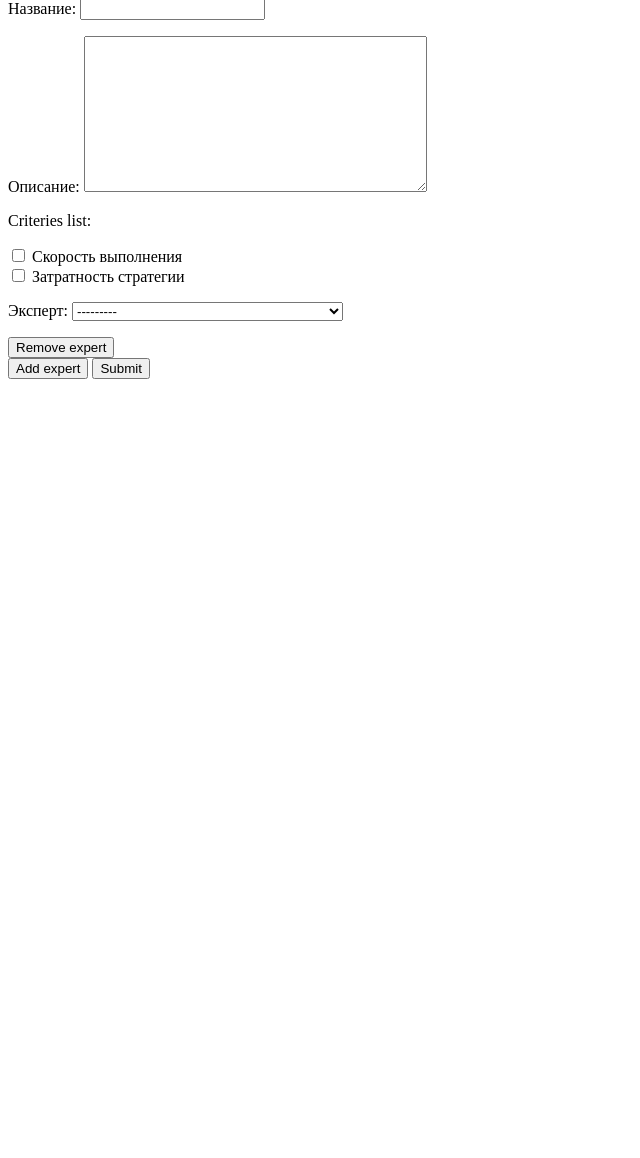
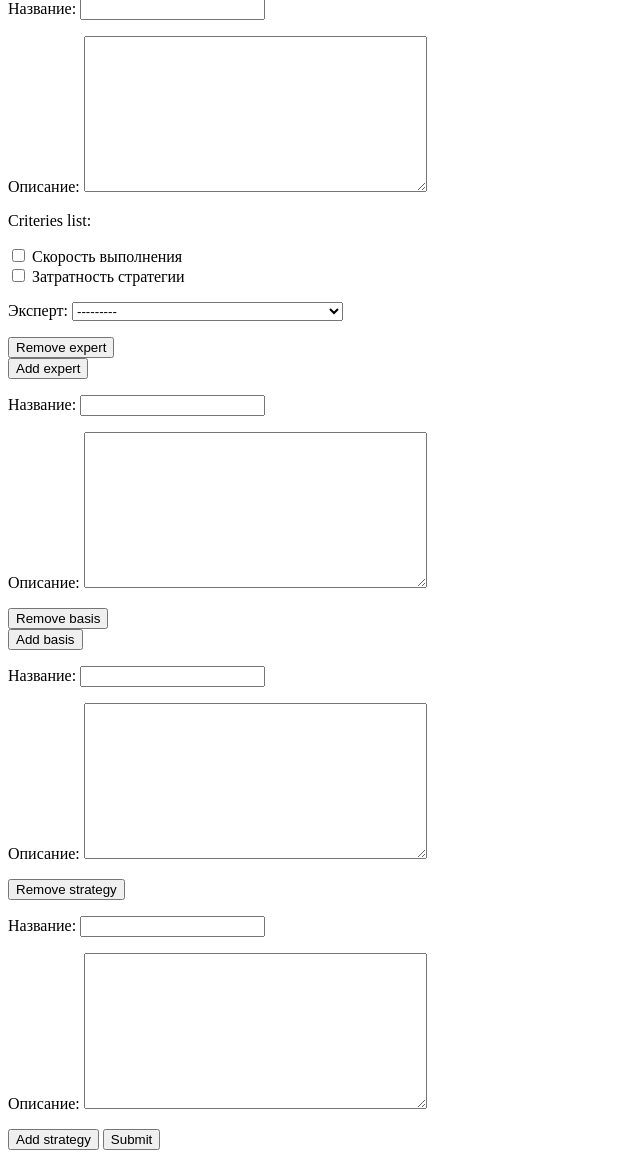
Before and after one commit to pdogger/vkr_incidents, a Django app: page /incident/create in a window 1280 px wide. Shown: the part 17-1175 px from the top of the page, without its empty margins (0-640 px from the left). Before the commit the page ends 396 px from the top, so only its background shows below. Run offline with Django 5.2, Linux system fonts and the light colour scheme; a user stored in the database is signed in; data comes from the database, SQL or seed files in the repository; both versions use the stored data as it was after the commit.

Commit message:
implemented create incident page

```diff
--- a/vkr/incidents/forms.py
+++ b/vkr/incidents/forms.py
@@ -2,7 +2,7 @@ from django import forms
 from django.contrib.auth.forms import AuthenticationForm
 from django.contrib.auth.models import User
 
-from .models import Incident, IncidentCritery, IncidentExpert, Critery
+from .models import Basis, Incident, IncidentBasis, IncidentCritery, IncidentExpert, Critery, Strategy
 
 
 class LoginUserForm(AuthenticationForm):
@@ -40,5 +40,40 @@ ExpertFormSet = forms.inlineformset_factory(
     form=IncidentExpertForm,
     extra=1,
     max_num=6,
-    can_delete=False
+    can_delete=False,
+    validate_max=True
 )
+
+
+class BasisForm(forms.ModelForm):
+    class Meta:
+        model = Basis
+        fields = ['name', 'description']
+
+
+BasisFormSet = forms.formset_factory(
+    BasisForm,
+    extra=0,
+    can_delete=False,
+    min_num=1,
+    validate_min=True,
+    max_num=7,
+    validate_max=True
+)
+
+
+class StrategyForm(forms.ModelForm):
+    class Meta:
+        model = Strategy
+        fields = ['name', 'description']
+
+
+StrategyFormSet = forms.formset_factory(
+    StrategyForm,
+    extra=0,
+    can_delete=False,
+    min_num=2,
+    validate_min=True,
+    max_num=7,
+    validate_max=True
+)
--- a/vkr/incidents/templates/incidents/incident_create.html
+++ b/vkr/incidents/templates/incidents/incident_create.html
@@ -6,17 +6,41 @@
         $(document).ready(function() {
             $('#add-expert').click(function() {
                 var form_idx = $('.expert-form').length;
-                var form = $('#empty-form').html().replace(/__prefix__/g, form_idx);
+                var form = $('#empty-expert-form').html().replace(/__prefix__/g, form_idx);
                 $('.expert-formset').append('<div class="expert-form">' + form + '</div>');
-                // Обновление значения TOTAL_FORMS
                 $('#id_incidentexpert_set-TOTAL_FORMS').val(form_idx + 1);
             });
 
             $('.remove-expert').click(function() {
                 $('.expert-form').last().remove();
-                // Обновление значения TOTAL_FORMS
                 var forms = $('.expert-form').length;
                 $('#id_incidentexpert_set-TOTAL_FORMS').val(forms);
+            });
+
+            $('#add-basis').click(function() {
+                var form_idx = $('.basis-form').length;
+                var form = $('#empty-basis-form').html().replace(/__prefix__/g, form_idx);
+                $('.basis-formset').append('<div class="basis-form">' + form + '</div>');
+                $('#id_incidentbasis-TOTAL_FORMS').val(form_idx + 1);
+            });
+
+            $('.remove-basis').click(function() {
+                $('.basis-form').last().remove();
+                var forms = $('.basis-form').length;
+                $('#id_incidentbasis-TOTAL_FORMS').val(forms);
+            });
+
+            $('#add-strategy').click(function() {
+                var form_idx = $('.strategy-form').length;
+                var form = $('#empty-strategy-form').html().replace(/__prefix__/g, form_idx);
+                $('.strategy-formset').append('<div class="strategy-form">' + form + '</div>');
+                $('#id_incidentstrategy-TOTAL_FORMS').val(form_idx + 1);
+            });
+
+            $('.remove-strategy').click(function() {
+                $('.strategy-form').last().remove();
+                var forms = $('.strategy-form').length;
+                $('#id_incidentstrategy-TOTAL_FORMS').val(forms);
             });
         });
     </script>
@@ -27,7 +51,7 @@
         {{ incident_form.as_p }}
         <div class="expert-formset">
             {{ expert_formset.management_form }}
-            <div id="empty-form" style="display:none;">
+            <div id="empty-expert-form" style="display:none;">
                 {{ expert_formset.empty_form.as_p }}
             </div>
             {% for form in expert_formset.forms %}
@@ -40,6 +64,39 @@
             {% endfor %}
         </div>
         <button type="button" id="add-expert">Add expert</button>
+
+        <div class="basis-formset">
+            {{ basis_formset.management_form }}
+            <div id="empty-basis-form" style="display:none;">
+                {{ basis_formset.empty_form.as_p }}
+            </div>
+            {% for form in basis_formset.forms %}
+                <div class="basis-form">
+                    {{ form.as_p }}
+                    {% if forloop.first %}
+                        <button type="button" class="remove-basis">Remove basis</button>
+                    {% endif %}
+                </div>
+            {% endfor %}
+        </div>
+        <button type="button" id="add-basis">Add basis</button>
+
+        <div class="strategy-formset">
+            {{ strategy_formset.management_form }}
+            <div id="empty-strategy-form" style="display:none;">
+                {{ strategy_formset.empty_form.as_p }}
+            </div>
+            {% for form in strategy_formset.forms %}
+                <div class="strategy-form">
+                    {{ form.as_p }}
+                    {% if forloop.first %}
+                        <button type="button" class="remove-strategy">Remove strategy</button>
+                    {% endif %}
+                </div>
+            {% endfor %}
+        </div>
+        <button type="button" id="add-strategy">Add strategy</button>
+
         <button type="submit">Submit</button>
     </form>
 </body>
--- a/vkr/incidents/views.py
+++ b/vkr/incidents/views.py
@@ -7,8 +7,8 @@ from django.http import Http404, HttpResponse, HttpResponseRedirect
 from django.shortcuts import redirect, render
 from django.utils import timezone
 
-from .models import Incident, Expert, IncidentExpert
-from .forms import ExpertFormSet, IncidentForm, LoginUserForm
+from .models import Basis, Incident, Expert, IncidentBasis, IncidentExpert, IncidentStrategy, Strategy
+from .forms import BasisFormSet, ExpertFormSet, IncidentForm, LoginUserForm, StrategyFormSet
 from .utils.calculate import calculate_incident, check_all_experts_done, get_all_scores
 
 
@@ -53,6 +53,8 @@ def incident_create(request) -> HttpResponseRedirect | HttpResponse:
     if request.method == 'POST':
         incident_form = IncidentForm(request.POST)
         expert_formset = ExpertFormSet(request.POST)
+        basis_formset = BasisFormSet(request.POST, prefix='incidentbasis')
+        strategy_formset = StrategyFormSet(request.POST, prefix='incidentstrategy')
 
         if incident_form.is_valid() and expert_formset.is_valid():
             incident = incident_form.save(commit=False)
@@ -76,12 +78,25 @@ def incident_create(request) -> HttpResponseRedirect | HttpResponse:
                 expert.incident = incident
                 expert.save()
 
+            for num, basis_data in enumerate(basis_formset.cleaned_data):
+                basis = Basis.objects.create(**basis_data)
+                IncidentBasis.objects.create(incident=incident, basis=basis, basis_number=num + 1)
+
+            for num, strategy_data in enumerate(strategy_formset.cleaned_data):
+                strategy = Strategy.objects.create(**strategy_data)
+                IncidentStrategy.objects.create(incident=incident,
+                                                strategy=strategy,
+                                                strategy_number=num + 1)
+
             return redirect('incidents')
     elif request.method == 'GET':
         incident_form = IncidentForm()
         expert_formset = ExpertFormSet()
+        basis_formset = BasisFormSet(prefix='incidentbasis')
+        strategy_formset = StrategyFormSet(prefix='incidentstrategy')
     return render(request, 'incidents/incident_create.html',
-                  {'incident_form': incident_form, 'expert_formset': expert_formset})
+                  {'incident_form': incident_form, 'expert_formset': expert_formset,
+                   'basis_formset': basis_formset, 'strategy_formset': strategy_formset})
 
 
 @login_required(login_url='login')
```
Also changed, not shown: vkr/db.sqlite3.
